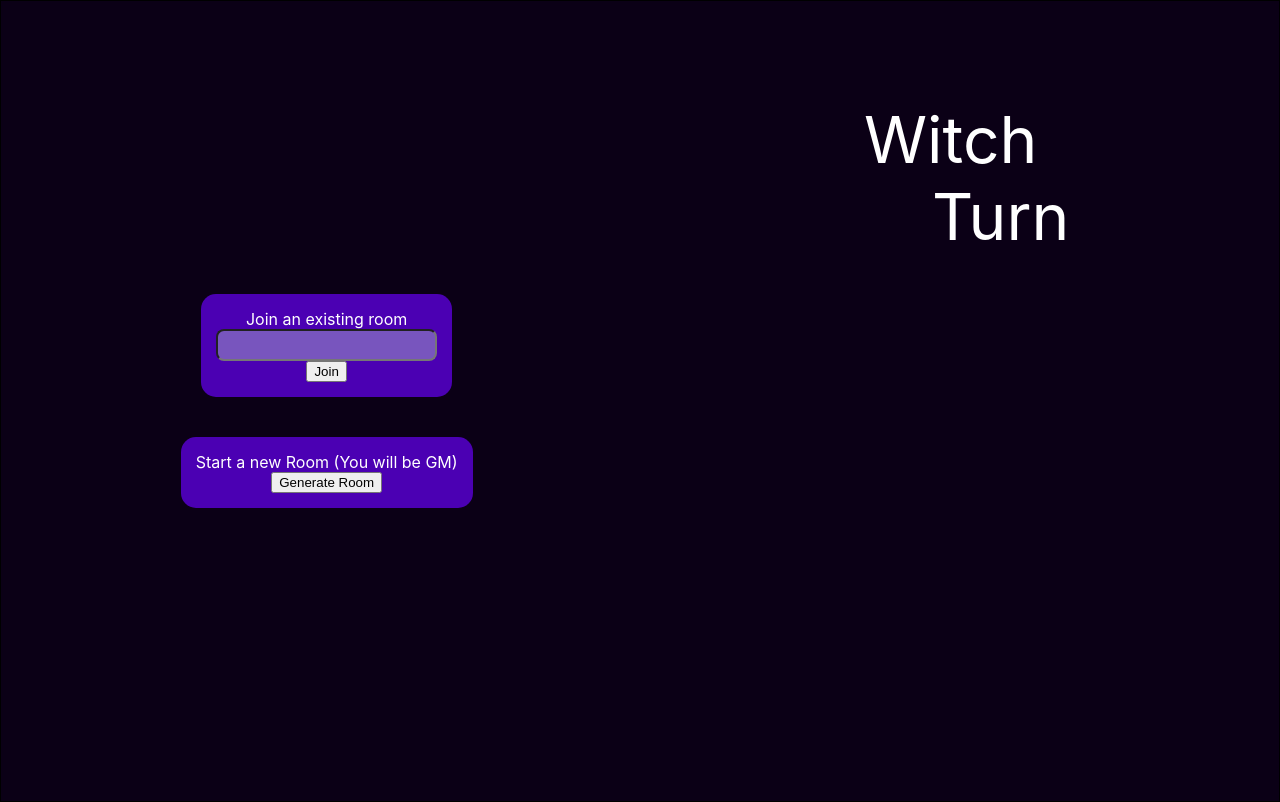
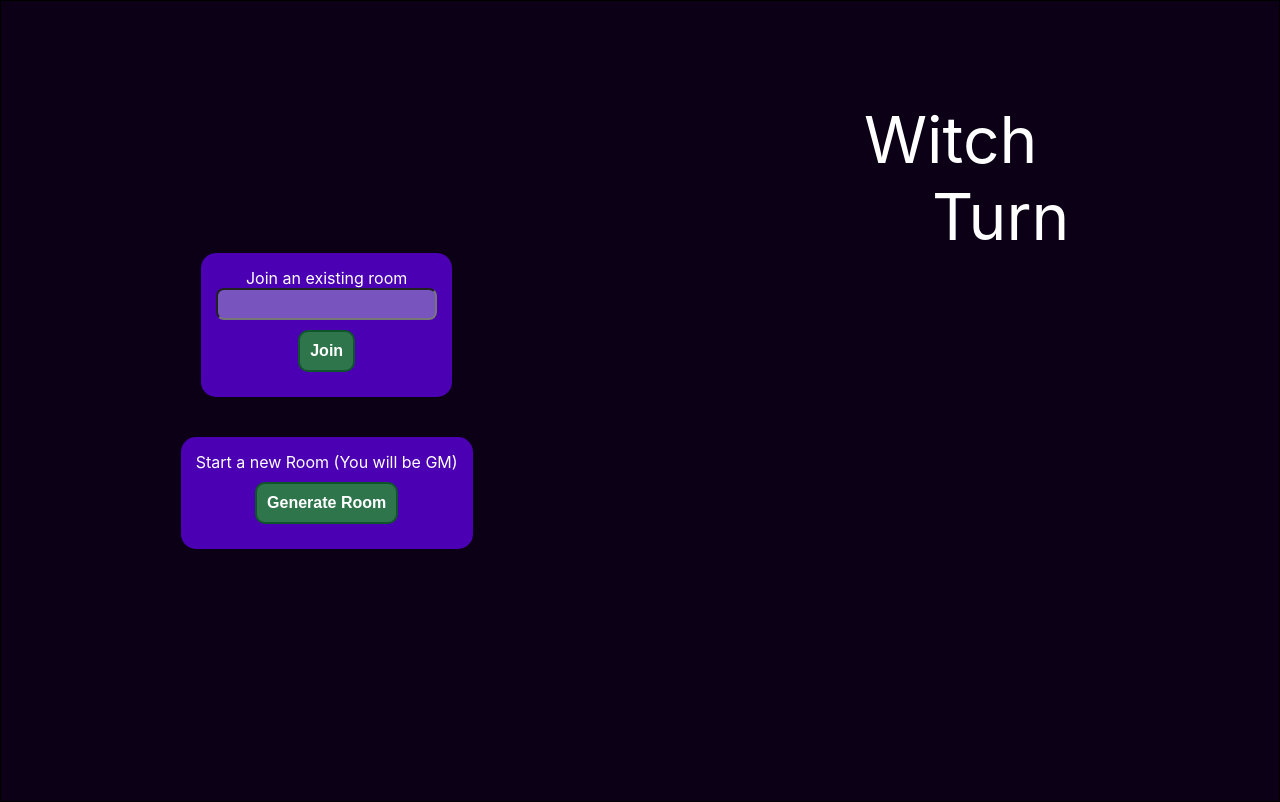
Before and after one commit to ScriptkidHicks/WitchTurnOnline, a React (Create React App) app in the folder witchturnonline/: page / in a window 1280 px wide. Built offline with nearby package versions, Linux system fonts and the light colour scheme; no server answers.

Commit message:
improving the stylings to the pages. Working on a problem with retreiving starting state

```diff
--- a/witchturnonline/src/Components/StyledComponents/ColorStyles.js
+++ b/witchturnonline/src/Components/StyledComponents/ColorStyles.js
@@ -8,10 +8,16 @@ const DarkColorStyles = {
   GreyPurpleForegroundRGB: "75, 0, 179",
   LightPurpleForeground: "#8A46EA",
   PurpleHighlight: "#6000E6",
+  LightPurpleHighlight: "#CA96EA",
   inputLavendar: "#D7B4F3",
   inputLavendarRGB: "120, 85, 190",
   WhiteText: "#FFFFFF",
   PurpleBoxShadow: "rgba(27, 07, 74, 1)",
+  DarkBackgroundGreen: "#2F754C",
+  DarkerBackgroundGreen: "#0F502b",
+  MiddleForegroundGreen: "#11A84F",
+  HighlightGreen: "#2ADB00",
+  DarkBorderGreen: "#0F552C",
 };
 
 const LightColorStyles = {}; //We're going to add light mode at some point here, then use some useContext hooks with personal stuff yada yada.
--- a/witchturnonline/src/Components/StyledComponents/InitiativeStyles.js
+++ b/witchturnonline/src/Components/StyledComponents/InitiativeStyles.js
@@ -41,7 +41,7 @@ const StyledTurnTaker = styled.div`
 
   background-color: ${(props) =>
     props.position == 0
-      ? DarkColorStyles.LighterGreyPurpleBackground
+      ? DarkColorStyles.DarkerBackgroundGreen
       : DarkColorStyles.GreyPurpleBackground};
 `;
 
@@ -76,15 +76,18 @@ const StyledTTPictureSelectorButton = styled(StyledTTPicture)`
 const StyledTurnandAddButton = styled.button`
   color: white;
   font-weight: bold;
-  border: 2px ${DarkColorStyles.PurpleHighlight} solid;
+  border: 2px ${DarkColorStyles.DarkBorderGreen} solid;
   padding: 10px;
   font-size: 1em;
   border-radius: 10px;
-  background-color: ${DarkColorStyles.LightPurpleForeground};
+  background-color: ${DarkColorStyles.DarkBackgroundGreen};
   transition: ease all 0.4s;
+  margin: 10px;
 
   :hover {
     box-shadow: 3px 3px 3px ${DarkColorStyles.PurpleBoxShadow};
+    border: 2px ${DarkColorStyles.DarkBackgroundGreen} solid;
+    background-color: ${DarkColorStyles.DarkBorderGreen};
   }
 `;
 
--- a/witchturnonline/src/Pages/Base20InitiativePage.js
+++ b/witchturnonline/src/Pages/Base20InitiativePage.js
@@ -31,6 +31,11 @@ function Base20InitiativePage(props) {
     };
 
     props.socket.emit("join_room", { room: props.room });
+
+    props.socket.on("new_member", () => {
+      console.log("new member");
+      props.socket.emit("recieve_message", { room: props.room });
+    });
 
     props.socket.on("receive_message", (data) => {
       console.log("received " + data.message);
@@ -174,8 +179,12 @@ function Base20InitiativePage(props) {
         ></InitiativeRoll>
         {props.isGM && (
           <StyledButtonRow>
-            <button onClick={AdvanceTurn}>Advance turn</button>
-            <button onClick={ReduceTurn}>reduce turn</button>
+            <StyledTurnandAddButton onClick={AdvanceTurn}>
+              Advance turn
+            </StyledTurnandAddButton>
+            <StyledTurnandAddButton onClick={ReduceTurn}>
+              reduce turn
+            </StyledTurnandAddButton>
           </StyledButtonRow>
         )}
       </DefaultPageColumn>
--- a/witchturnonline/src/Pages/JoinRoomPage.js
+++ b/witchturnonline/src/Pages/JoinRoomPage.js
@@ -9,6 +9,7 @@ import {
 import { LimitedInputCombo } from "../Components/SearchBars/GenericInputs";
 
 import { useNavigate } from "react-router-dom";
+import { StyledTurnandAddButton } from "../Components/StyledComponents/InitiativeStyles";
 
 function JoinRoomPage(props) {
   const [generateRoomPressed, setGenerateRoomPressed] = useState(false);
@@ -80,7 +81,9 @@ function JoinRoomPage(props) {
                 inputState={props.room}
                 setInputState={props.setRoom}
               ></LimitedInputCombo>
-              <button onClick={AttemptToJoinRoom}>Join</button>
+              <StyledTurnandAddButton onClick={AttemptToJoinRoom}>
+                Join
+              </StyledTurnandAddButton>
             </GenericInputDiv>
           )}
           {checkingRoomValidity && (
@@ -89,7 +92,9 @@ function JoinRoomPage(props) {
 
           <GenericInputDiv>
             Start a new Room (You will be GM)
-            <button onClick={GenerateRoom}>Generate Room</button>
+            <StyledTurnandAddButton onClick={GenerateRoom}>
+              Generate Room
+            </StyledTurnandAddButton>
           </GenericInputDiv>
         </DefaultPageColumn>
       )}
```
Also changed, not shown: 2 other files (tests, documents, lock files or other folders).
